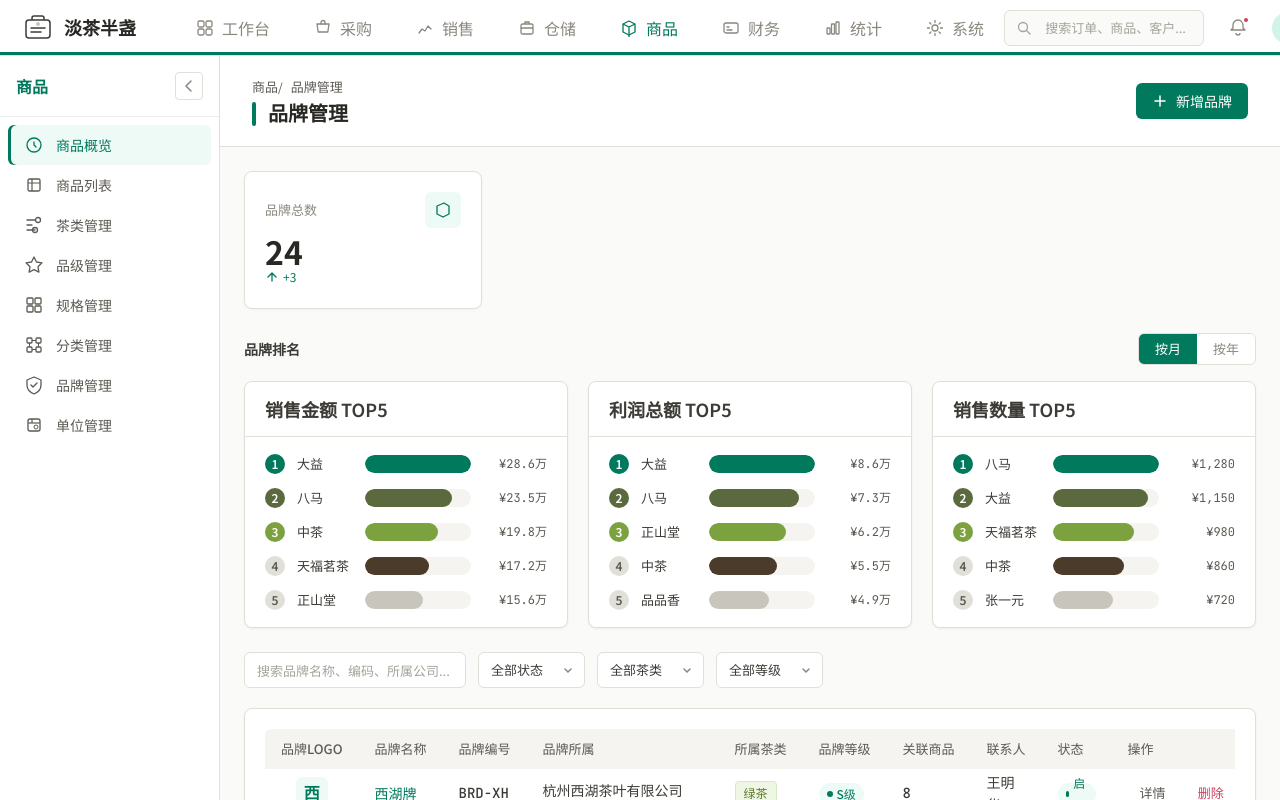
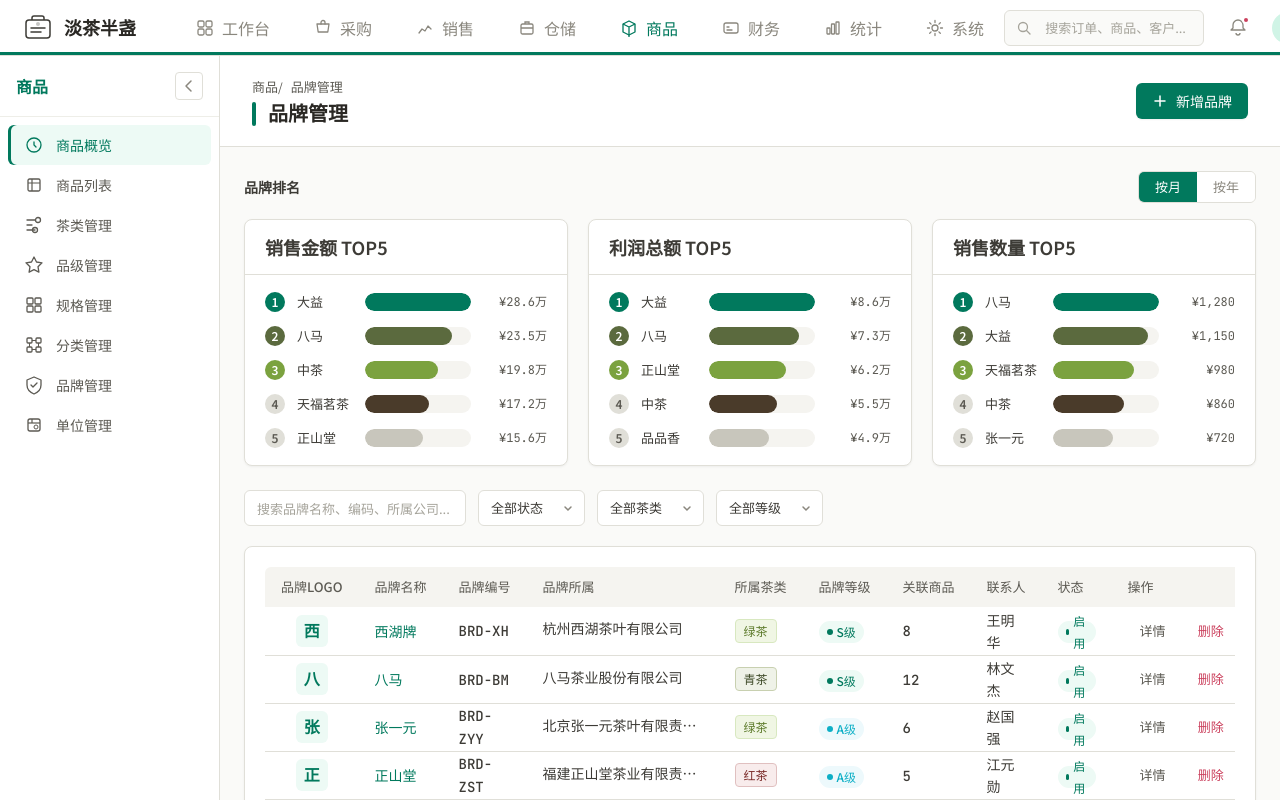
Before and after one commit to zsdxtw/dcbztea-buddy, a React (Vite) app: page /product/product-brand in a window 1280 px wide. Shown: the top 800 px of the page. Built offline with nearby package versions, Linux system fonts and the light colour scheme.

Commit message:
feat: 拉取并理解项目文件
Co-authored-by: traeagent <traeagent@users.noreply.github.com>

```diff
--- a/src/pages/product/ProductBrand.tsx
+++ b/src/pages/product/ProductBrand.tsx
@@ -11,9 +11,7 @@ import FilterBar from '../../components/business/FilterBar';
 import { TeaCategory, BrandLevel, BrandStatus } from '../../types';
 import type { StatCardData, BrandItem } from '../../types';
 
-const stats: StatCardData[] = [
-  { label: '品牌总数', value: '24', trend: { direction: 'up', value: '+3' }, icon: <svg viewBox="0 0 18 18" fill="none"><path d="M10 2L3 5v8l6 3 6-3V5L10 2z" stroke="currentColor" strokeWidth="1.3" strokeLinejoin="round"/></svg> },
-];
+const stats: StatCardData[] = [];
 
 /* ── 品牌排名数据 ── */
 type RankPeriod = 'month' | 'year';
@@ -244,9 +242,6 @@ export default function ProductBrand() {
     <>
       <ContentHeader title="品牌管理" breadcrumbs={['商品', '品牌管理']} actions={<Button><PlusIcon />新增品牌</Button>} />
       <div className="content-body">
-        <div className="stat-cards">
-          {stats.map((s, i) => <StatCard key={i} data={s} />)}
-        </div>
         {/* 品牌排名 */}
         <div className="rank-section">
           <div className="rank-section-header">
```
